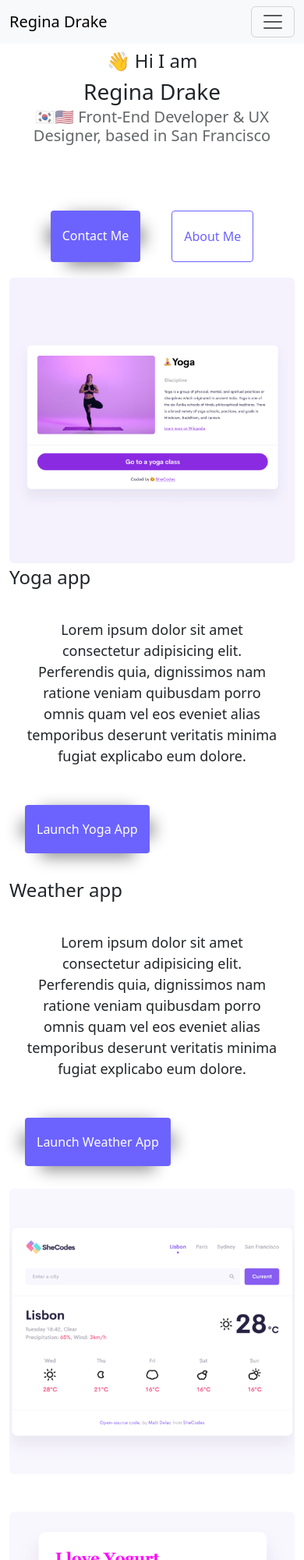
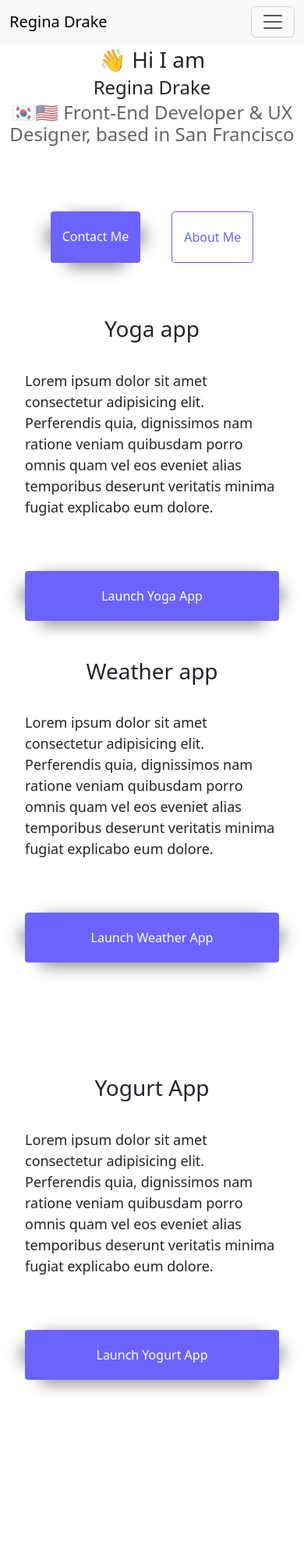
Before and after one commit to reginaleedrake/macaron, a website: page index.html in a window 390 px wide. Shown: the top 2000 px of the page at 78% size. After the commit the page ends 1829 px from the top, so only its background shows below. Drawn offline with nearby package versions, Linux system fonts and the light colour scheme.

Commit message:
Add files via upload
Updates to css and index

```diff
--- a/index.html
+++ b/index.html
@@ -3,7 +3,7 @@
   <head>
     <meta charset="utf-8" />
     <meta name="viewport" content="width=device-width, initial-scale=1.0" />
-    <meta name="description" content="Regina Drake Homepage" />
+    <meta name="description" content="Regina Drake is a front-end developer and ux designer based in San Francisco, check out her projects" />
     <title>Regina Drake</title>
     <link
       href="https://cdn.jsdelivr.net/npm/bootstrap@5.3.0/dist/css/bootstrap.min.css"
@@ -46,63 +46,63 @@
               >
             </li>
             <li class="nav-item">
-              <a class="nav-link" href="about.html">About Me</a>
+              <a class="nav-link" href="about.html" title="About Regina Drake">About Me</a>
             </li>
             <li class="nav-item">
-              <a class="nav-link" href="about.html#contact">Contact Me</a>
+              <a class="nav-link" href="about.html#contact" title="Contact Regina Drake">Contact Me</a>
             </li>
           </ul>
         </div>
       </div>
     </nav>
 
-    <h2>
+    <h2 class="mobile">
       👋 Hi I am
     </h2>
-    <h1>
+    <h1 class="mobile">
       Regina Drake
     </h1>
-    <h3>
+    <h3 class="mobile">
       🇰🇷🇺🇸 Front-End Developer & UX Designer, based in San Francisco
     </h3>
     <br />
-    <div class="navigation-links">
-      <a href="about.html#contact" class="contact-link"> Contact Me</a>
+    <div class="navigation-links mb-5">
+      <a href="about.html#contact" class="contact-link" title="Contact Regina Drake"> Contact Me</a>
 
-      <a href="about.html" class="about-link"> About Me</a>
+      <a href="about.html" class="about-link" title="About Regina Drake"> About Me</a>
     </div>
 
     <div class="container">
       <div class="row">
         <div class="col-md-6">
-          <img src="yoga.png" alt="yoga" class="img-fluid rounded d-block d-sm-none" />
+          <img src="yoga.png" alt="yoga project" class="img-fluid rounded d-none d-sm-block" />
         </div>
 
         <div class="col-md-6">
-          <h2 class="mb-3 mobile">Yoga app</h2>
-          <p class="mobile">
+          <h2 class="mb-3">Yoga app</h2>
+          <p>
             Lorem ipsum dolor sit amet consectetur adipisicing elit. Perferendis
             quia, dignissimos nam ratione veniam quibusdam porro omnis quam vel
             eos eveniet alias temporibus deserunt veritatis minima fugiat
             explicabo eum dolore.
           </p>
 
-          <div class="launch-buttons mt-5">
-            <a href="#" class="main-link">Launch Yoga app</a>
+          <div class="mt-5">
+            <a href="#" class="main-link project-link" title="Yoga project">Launch Yoga app</a>
           </div>
         </div>
       </div>
       <div class="row mt-5">
         <div class="col-md-6">
-          <h2 class="mb-3 mobile">Weather app</h2>
-          <p class="mobile">
+          <h2 class="mb-3">Weather app</h2>
+          <p>
             Lorem ipsum dolor sit amet consectetur adipisicing elit. Perferendis
             quia, dignissimos nam ratione veniam quibusdam porro omnis quam vel
             eos eveniet alias temporibus deserunt veritatis minima fugiat
             explicabo eum dolore.
           </p>
-          <div class="launch-buttons mt-5">
-            <a href="https://clever-moxie-f897a9.netlify.app" class="main-link"
+          <div class="mt-5">
+            <a href="https://clever-moxie-f897a9.netlify.app" class="main-link project-link" title="Weather project"
               >Launch Weather app</a
             >
           </div>
@@ -111,27 +111,27 @@
           <div class="col-md-6 mt-5">
             <img
               src="weather.png"
-              alt="weather"
-              class="img-fluid rounded d-block d-sm-none"
+              alt="weather project"
+              class="img-fluid rounded d-none d-sm-block"
             />
           </div>
         </div>
         <div class="row mt-5">
           <div class="col-md-6 mb-5">
             <img src="yogurt.png"
-            alt="yogurt"
-            class="img-fluid rounded d-block d-sm-none" />
+            alt="yogurt project"
+            class="img-fluid rounded d-none d-sm-block" />
           </div>
           <div class="col-md-6">
-            <h2 class="mb-3 mobile">Yogurt App</h2>
-            <p class="mobile">
+            <h2 class="mb-3">Yogurt App</h2>
+            <p>
               Lorem ipsum dolor sit amet consectetur adipisicing elit.
               Perferendis quia, dignissimos nam ratione veniam quibusdam porro
               omnis quam vel eos eveniet alias temporibus deserunt veritatis
               minima fugiat explicabo eum dolore.
             </p>
-            <div class="launch-buttons mt-5">
-              <a href="#" class="main-link">Launch Yogurt App</a>
+            <div class="mt-5">
+              <a href="#" class="main-link project-link" title="Yogurt project">Launch Yogurt App</a>
             </div>
           </div>
         </div>
--- a/style.css
+++ b/style.css
@@ -103,22 +103,19 @@ p {
 
 @media (max-width: 576px) {
   h1 {
-    font-size: 28px;
+    font-size: 24px;
     line-height: 1.5;
   }
 
   h2 {
-    font-size: 24px;
-    line-height: 1.5;
+    font-size: 28px;
+   text-align: center;
   }
 
-  h3 {
-    font-size: 20px;
+  .project-link {
+    display: block;
+    text-align: center;
+    margin: 0 20px;
   }
 
-.mobile {
-display: flex;
-text-align: center;
 }
-
-}
```
